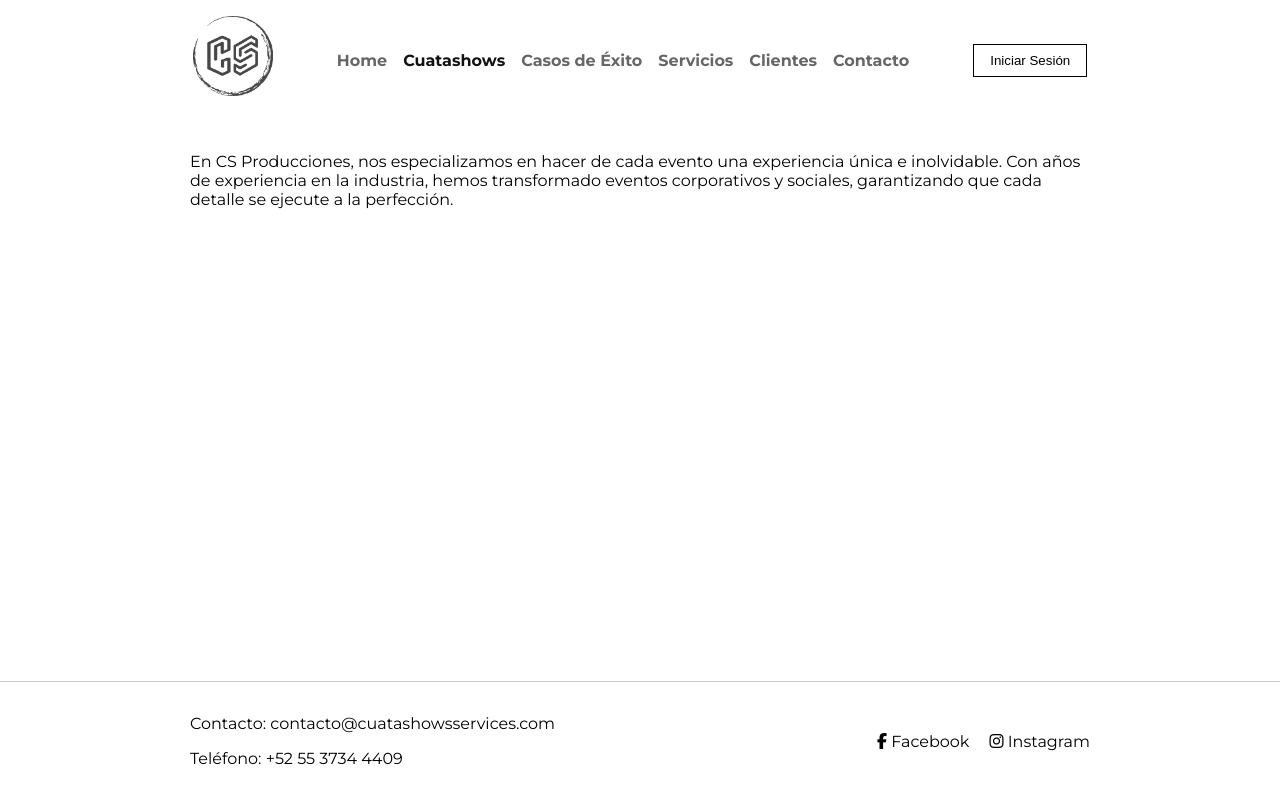
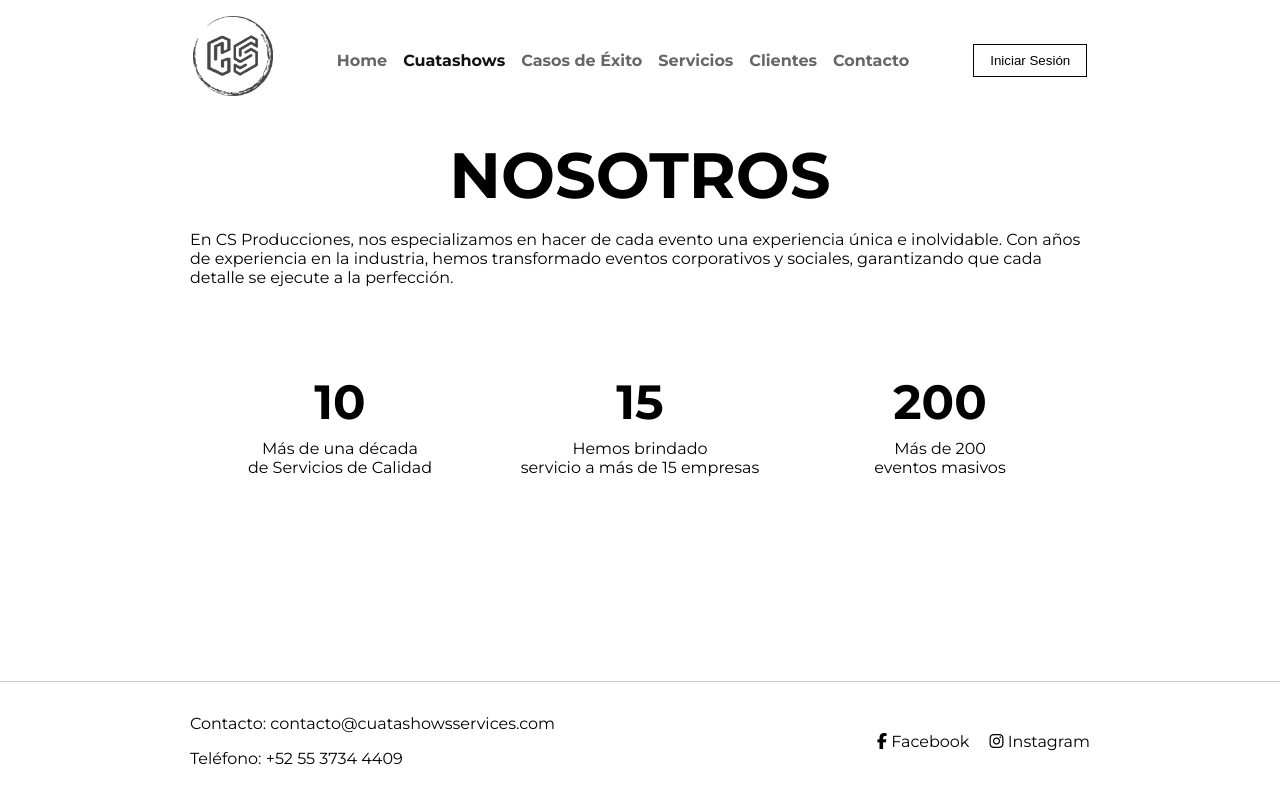
Before and after one commit to Revillacks/cuata-shows-frontend, an Angular app: page /cuatashows in a window 1280 px wide. Built offline with nearby package versions, Linux system fonts and the light colour scheme.

Commit message:
Agregando información de empresa

```diff
--- a/src/app/features/cuatashows/cuatashows.component.html
+++ b/src/app/features/cuatashows/cuatashows.component.html
@@ -1 +1,22 @@
+<div>
+  <h1>NOSOTROS</h1>
+</div>
 <p> En CS Producciones, nos especializamos en hacer de cada evento una experiencia única e inolvidable. Con años de experiencia en la industria, hemos transformado eventos corporativos y sociales, garantizando que cada detalle se ejecute a la perfección. </p>
+
+<br>
+<br>
+
+<section class="stats-row">
+  <div class="stat-box">
+    <h2>10</h2>
+    <p>Más de una década<br />de Servicios de Calidad</p>
+  </div>
+  <div class="stat-box">
+    <h2>15</h2>
+    <p>Hemos brindado<br />servicio a más de 15 empresas</p>
+  </div>
+  <div class="stat-box">
+    <h2>200</h2>
+    <p>Más de 200<br />eventos masivos</p>
+  </div>
+</section>
--- a/src/app/features/cuatashows/cuatashows.component.scss
+++ b/src/app/features/cuatashows/cuatashows.component.scss
@@ -0,0 +1,29 @@
+h1 {
+  font-size: 4rem;
+  font-weight: 800;
+  margin: 0;
+  text-transform: uppercase; /* Opcional, para estilo similar al ejemplo */
+  text-align: center;
+}
+
+.stats-row {
+  display: flex;              /* Pone los .stat-box en fila */
+  justify-content: space-between; /* Separación uniforme */
+  align-items: center;        /* Alinea verticalmente si difieren en altura */
+  margin-top: 2rem;           /* Espacio superior opcional */
+
+  .stat-box {
+    flex: 1;                  /* O un ancho fijo, por ejemplo width: 30%; */
+    text-align: center;       /* Centra el texto dentro de cada caja */
+    margin: 0 1rem;           /* Espacio horizontal entre cajas */
+
+    h2 {
+      font-size: 3rem;        /* Ajusta el tamaño del número */
+      margin: 0;
+    }
+
+    p {
+      margin-top: 0.5rem;     /* Separación entre el número y el texto */
+    }
+  }
+}
```
